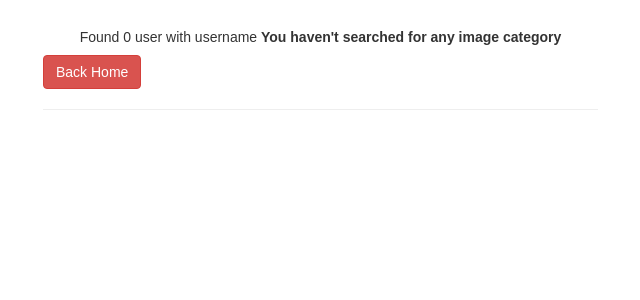
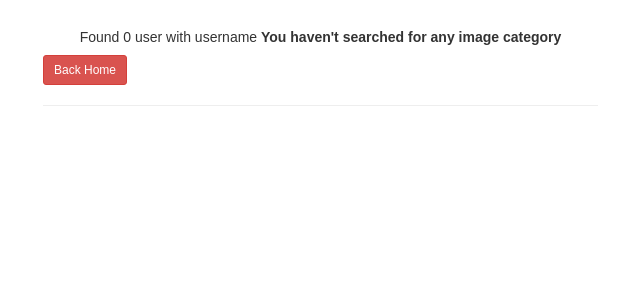
Before and after one commit to Chebichii-Lab/Instagram-Influencers, a Django app: page /search/ in a window 1280 px wide. Shown: the part 86-386 px from the top of the page, without its empty margins (27-667 px from the left). Run offline with Django 3.2, Linux system fonts and the light colour scheme; some libraries are stand-ins or nearby versions.

Commit message:
add button

```diff
--- a/gram/templates/search.html
+++ b/gram/templates/search.html
@@ -9,8 +9,8 @@
             {% else %}
             <h5 class="text-center"> Found 0 user with username <strong>{{message}}</strong></h5>
 
-            <a class="d-block mx-auto" href="">
-                <button class="btn btn-danger btn-md">Back Home</button>
+            <a class="d-block mx-auto btn btn-sm btn-danger d-block mx-auto" href="/">
+                Back Home
             </a>
             {% endif %}
             <hr>
@@ -39,6 +39,9 @@
                             </div>
                         </div>
                     </div>
+                    <a class="d-block mx-auto btn btn-sm btn-danger d-block mx-auto" href="/">
+                        Back Home
+                    </a>
                 </div>
             </div>
             <hr>
```
